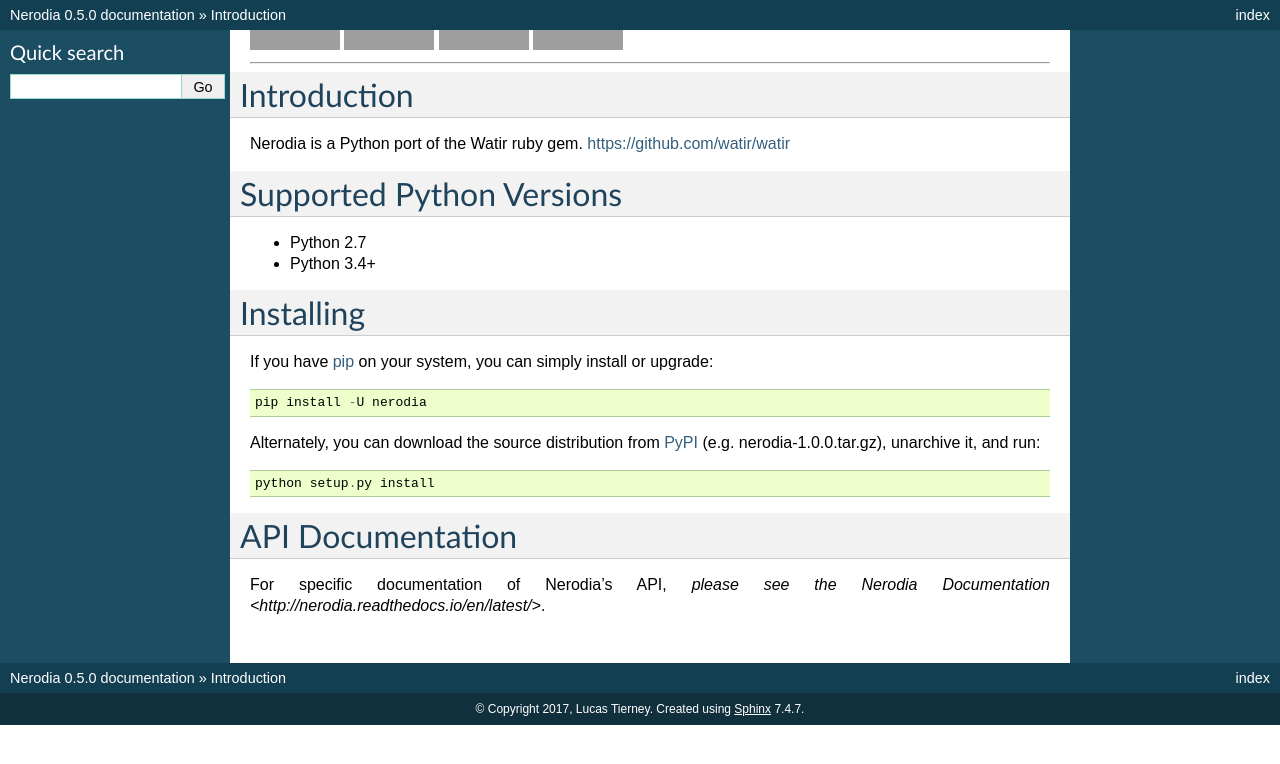
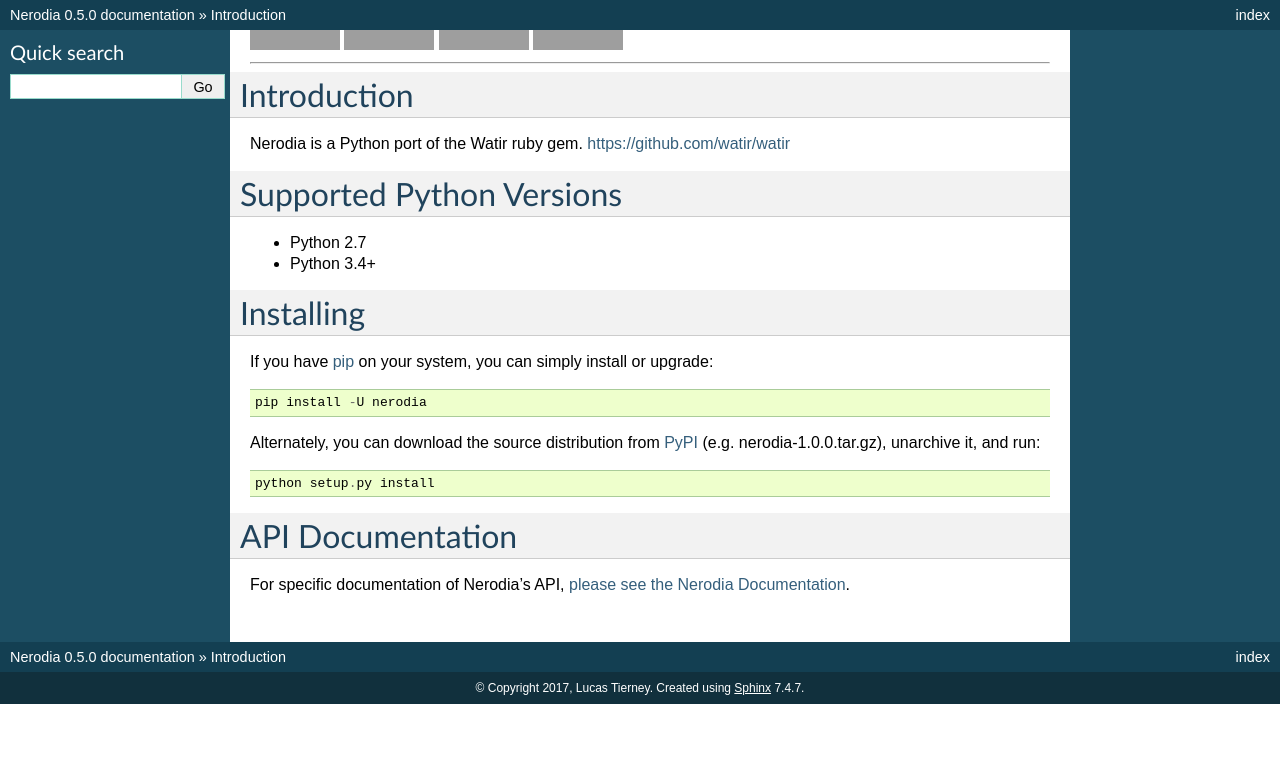
Before and after one commit to watir/nerodia, a Sphinx documentation site: the page built from docs/source/index.rst, in a window 1280 px wide, cut to the strip 0-764 px from the top of the page. Built offline with Sphinx 7.4.7, drawn with Linux system fonts in a browser that asks for light colours; grey boxes are pictures that could not be loaded.

Commit message:
markup correction

```diff
--- a/docs/source/index.rst
+++ b/docs/source/index.rst
@@ -37,4 +37,4 @@
 API Documentation
 =================
 
-For specific documentation of Nerodia's API, `please see the Nerodia Documentation <http://nerodia.readthedocs.io/en/latest/>`.
+For specific documentation of Nerodia's API, `please see the Nerodia Documentation <http://nerodia.readthedocs.io/en/latest/>`_.
```
